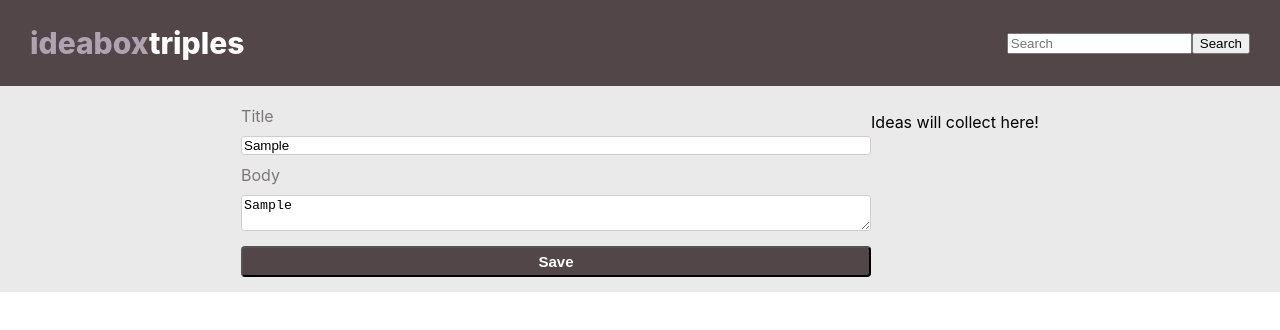
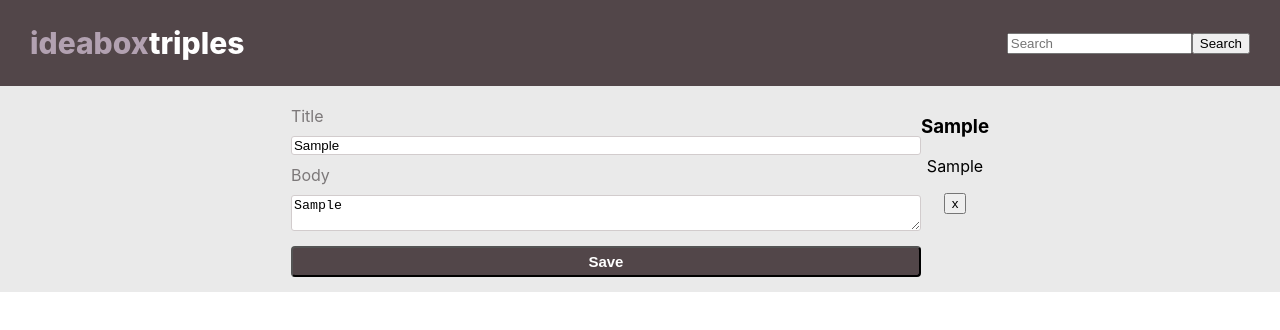
Before and after one commit to kimmichurri/ideabox-react-1, a React (Create React App) app: page / in a window 1280 px wide. Both pictures are taken after typing "Sample", "Sample" into the empty fields and a click on the button "Save". Shown: the top 330 px of the page. Built offline with nearby package versions, Linux system fonts and the light colour scheme.

Commit message:
Pass correct display props to idea card

```diff
--- a/src/IdeaCard.js
+++ b/src/IdeaCard.js
@@ -1,10 +1,12 @@
 import React from 'react';
 
-export default function IdeaCard() {
+export default function IdeaCard({ ideaTitle, ideaBodyText, id}) {
 
     return (
         <section>
-            <p>Ideas will collect here!</p>
+            <h3>{ ideaTitle }</h3>
+            <p>{ ideaBodyText }</p>
+            <button>x</button>
         </section>
     )
 }
```
